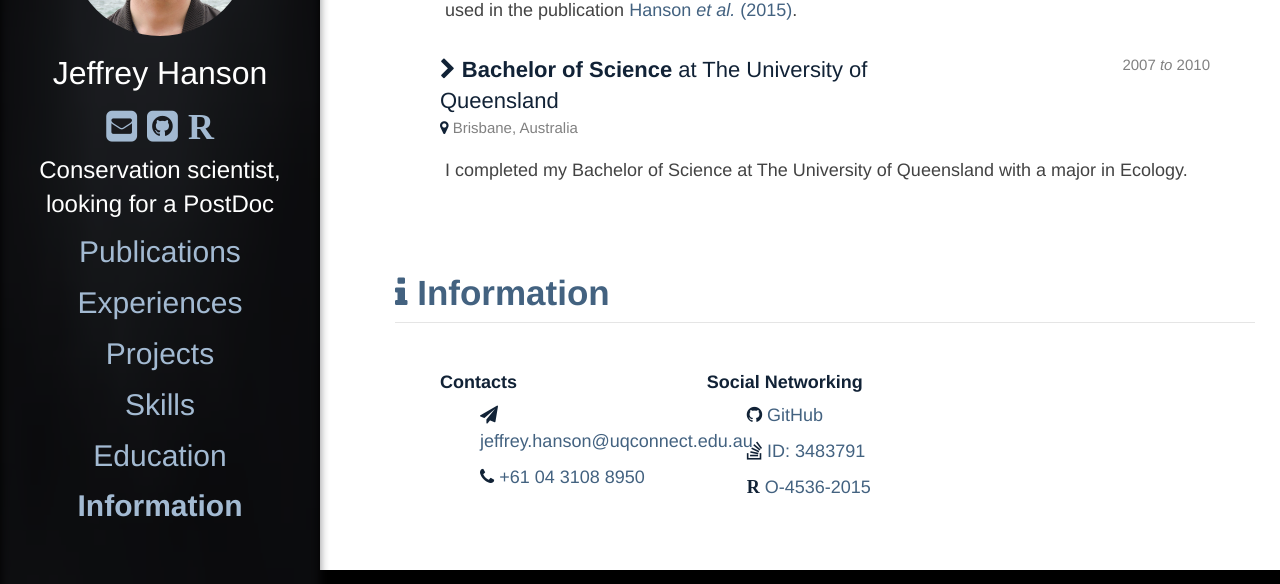
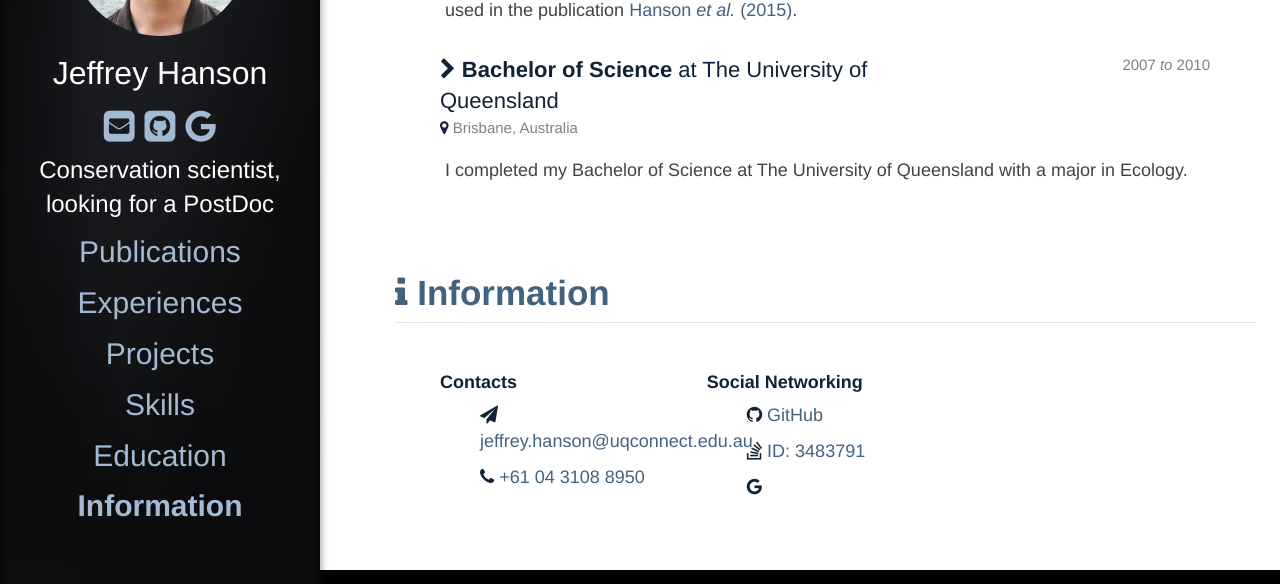
Before and after one commit to jeffreyhanson/jeffreyhanson.github.io, a Jekyll site: the page built from index.html, in a window 1280 px wide and 900 px high, scrolled down 4747 px. Shown: the part 194-778 px from the top of the window. Built offline with Jekyll 4.4.1, drawn with Linux system fonts in a browser that asks for light colours; nearby versions of some CDN libraries.

Commit message:
add google scholar link

```diff
--- a/_config.yml
+++ b/_config.yml
@@ -45,7 +45,8 @@ github  : jeffreyhanson # github username
 #facebook: bobafett # facebook username
 #elloco:   bobafett # elloco username
 stackoverflow: 3483791 # stackoverflow ID
-researcherid: O-4536-2015 # ResearcherID
+# researcherid: O-4536-2015 # ResearcherID
+scholarid: -CJml_sAAAAJ&hl # Google scholar ID
 
 ############################# Site Options ################################
 #favicon         : /assets/bobafett.ico 		# website Favicon  / Need to be local (in assets forlder)
--- a/_includes/content/9-informations.html
+++ b/_includes/content/9-informations.html
@@ -28,6 +28,7 @@ content-list">
       {% if site.facebook %}<li><a href="https://www.facebook.com/{{site.facebok}}" target="_blank"><i class="fa fa-facebook"></i> {{site.facebook}}</a></li>{% endif %}
       {% if site.elloco %}<li><a href="https://ello.co/{{site.elloco}}" target="_blank"><i class="fa fa-smile-o"></i> ello.co/{{site.elloco}}</a></li>{% endif %}
       {% if site.researcherid %}<li><a href="http://www.researcherid.com/rid/{{site.researcherid}}" target="_blank"  class="noresponsiveMD"><i class="fa fa-r"></i> {{site.researcherid}}</a></li>{% endif %}
+      {% if site.scholarid %}<li><a href="https://scholar.google.com.au/citations?user={{site.researcherid}}" target="_blank"  class="noresponsiveMD"><i class="fa fa-google"></i></a></li>{% endif %}
     </ul>
     </div>
 
--- a/_includes/panel.html
+++ b/_includes/panel.html
@@ -13,6 +13,7 @@
             {% if site.google %}<li class="noresponsiveMD"><a href="https://plus.google.com/+{{site.google}}" target="_blank"  ><i class="fa fa-google-plus-square"></i></a></li>{% endif %}
       {% if site.facebook %}<li><a href="https://www.facebook.com/{{site.facebook}}" target="_blank"  class="noresponsiveMD"><i class="fa fa-facebook-square"></i></a></li>{% endif %}
       {% if site.researcherid %}<li><a href="http://www.researcherid.com/rid/{{site.researcherid}}" target="_blank"  class="noresponsiveMD"><i class="fa fa-r"></i></a></li>{% endif %}
+      {% if site.scholarid %}<li><a href="https://scholar.google.com.au/citations?user={{site.researcherid}}" target="_blank"  class="noresponsiveMD"><i class="fa fa-google"></i></a></li>{% endif %}
     </ul>
     <div class="panel-summary">{{ site.summary }}</div>
     <nav id="navbar"  role="navigation">
```
